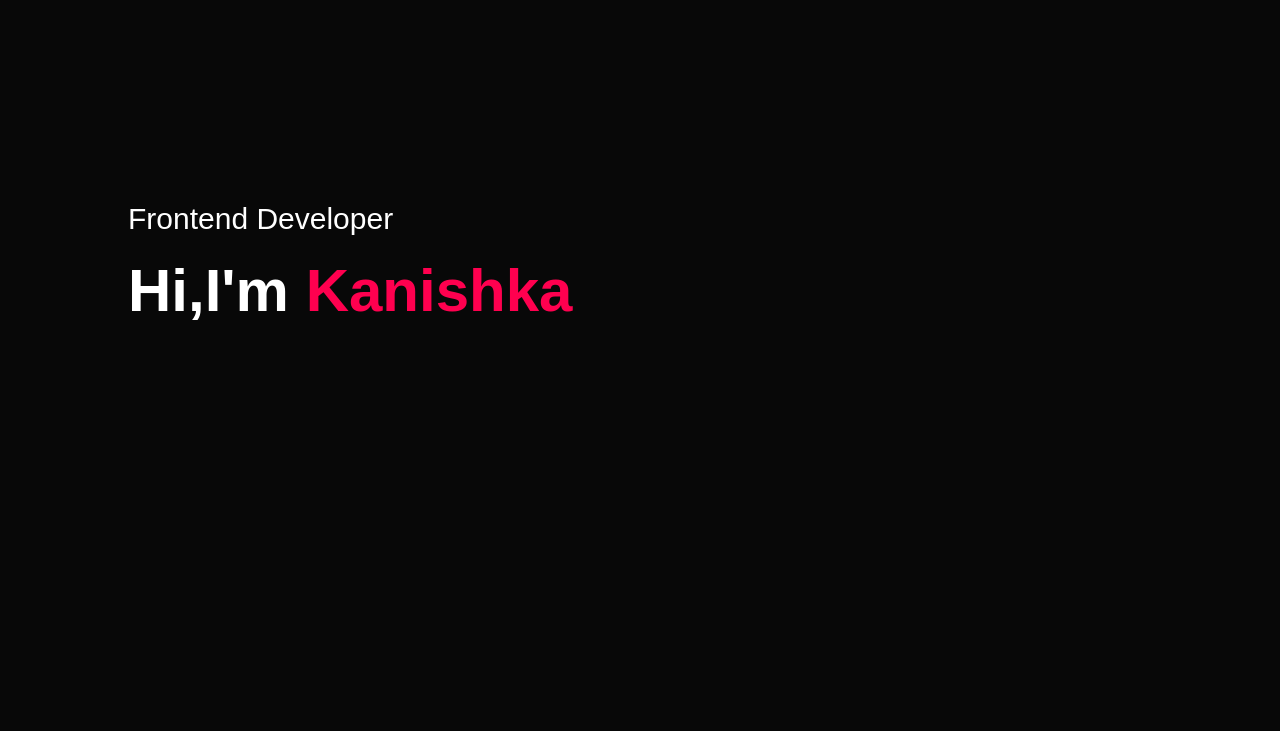
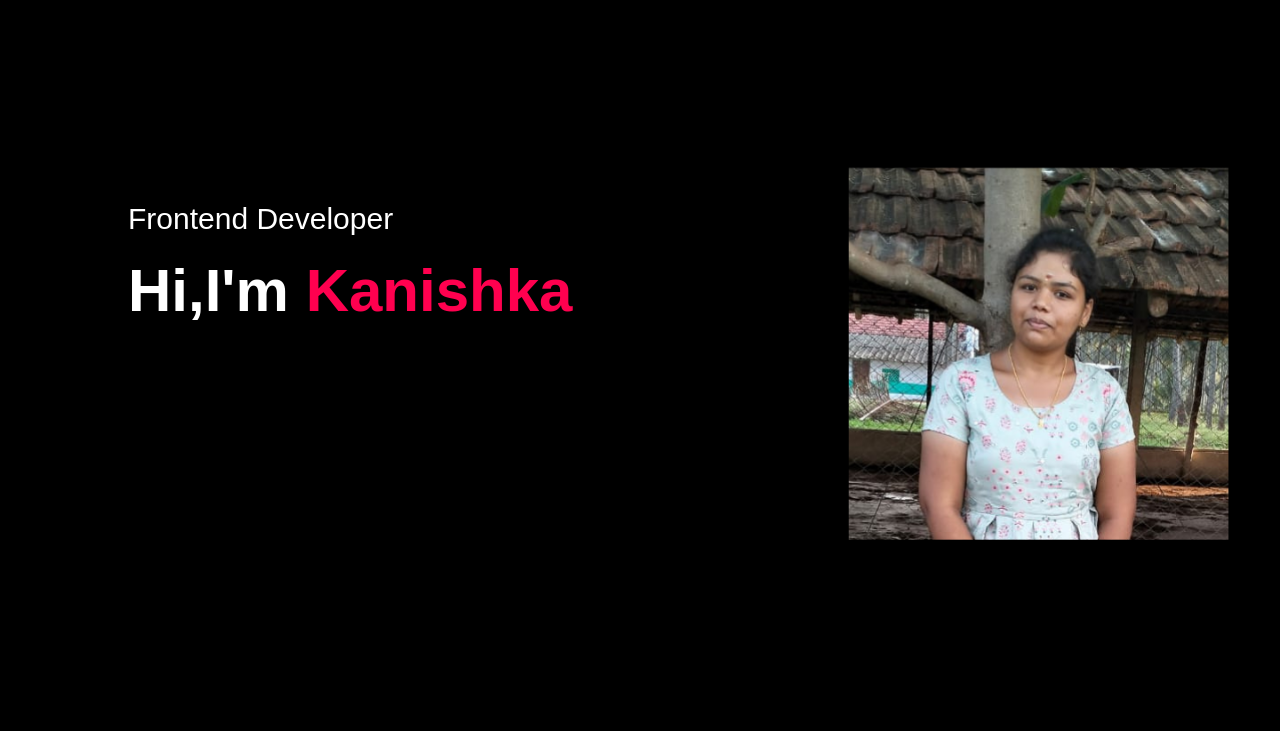
Before and after one commit to Kanish-22/Portfolio, a plain HTML site: page index.html in a window 1280 px wide. Shown: the part 69-800 px from the top of the page. Drawn offline with Linux system fonts and the light colour scheme.

Commit message:
Update style.css

```diff
--- a/style.css
+++ b/style.css
@@ -15,7 +15,7 @@ body{
 #header{
   width: 100%;
   height: 100vh;
-  background-image: url(./images/kani.png);
+  background-image: url(kani.png);
   background-size:cover ;
   background-position: center;
 }
```
